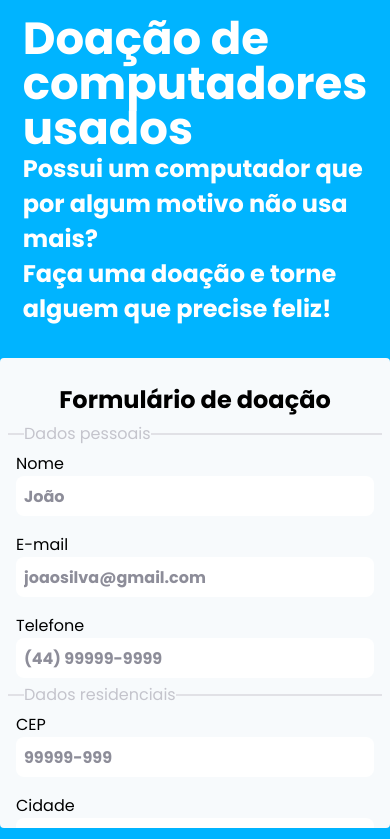
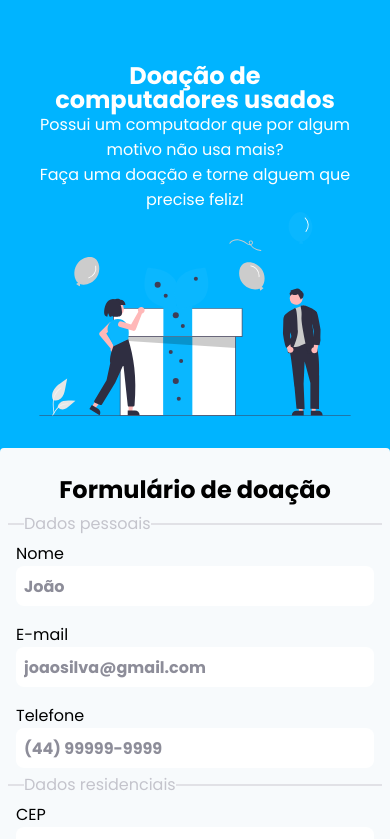
Before and after one commit to joaosilva-web/masters-donate-computers, a Next.js app: page / in a window 390 px wide. Shown: the top 839 px of the page. Built offline with nearby package versions, Linux system fonts and the light colour scheme; no server answers.

Commit message:
Adjust in mobile

```diff
--- a/components/DataSubmissionForm/styles.ts
+++ b/components/DataSubmissionForm/styles.ts
@@ -37,7 +37,10 @@ export const FormDataContainer = styled.form`
     flex-direction: column;
     align-items: center;
     width: 98%;
-    max-height: 100%;
+    max-height: auto;
+    height: auto;
+    overflow-y: initial;
+
   }
 
   @media (max-width: 1440px) {
--- a/styles/PagesStyle/indexStyles.ts
+++ b/styles/PagesStyle/indexStyles.ts
@@ -19,5 +19,28 @@ export const HeroContainer = styled.div`
   h4,
   p {
     color: ${(props) => props.theme["secondary"]};
+
   }
+
+  @media (max-width: 768px) {
+      margin-top: 4rem;
+      text-align: center;
+      h1 {
+        font-size: 1.5rem;
+      }
+      h2, h3, h4, p {
+        font-size: 1rem;
+        font-weight: normal;
+      }
+
+  }
+
+
+  @media (max-width: 768px) {
+    flex-direction: column;
+
+  }
+
+
+
 `;
```
